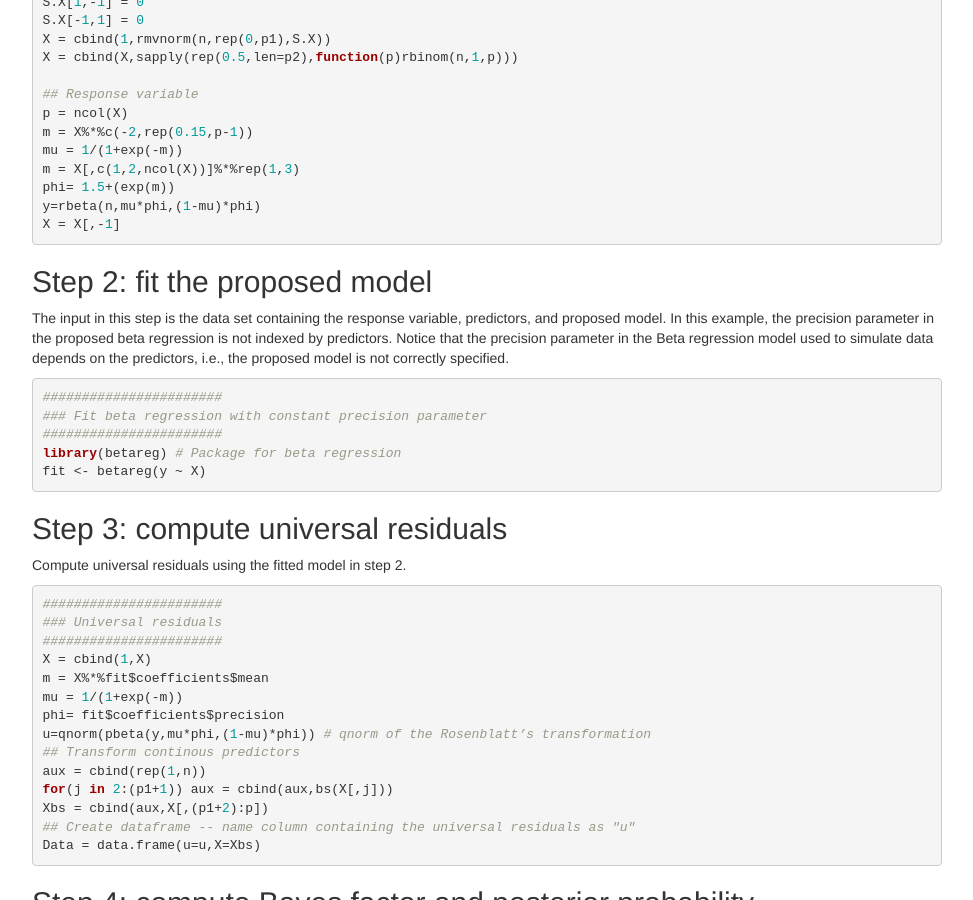
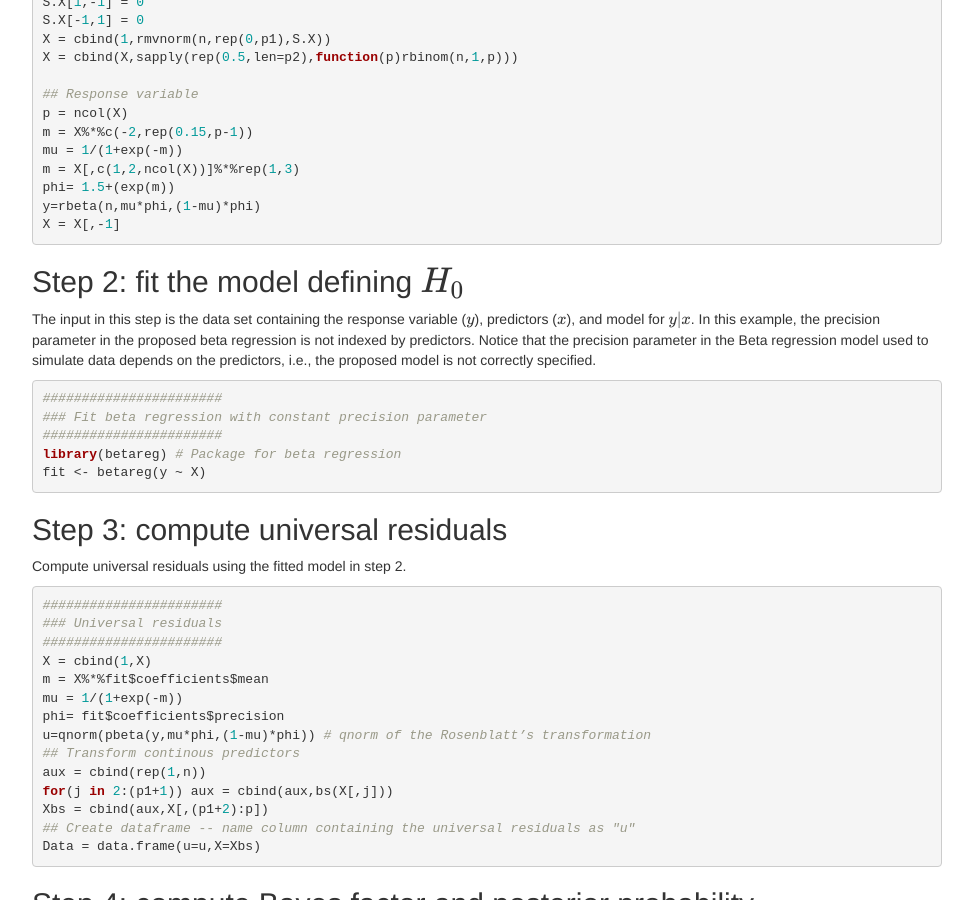
Before and after one commit to anfebar/anfebar.github.io, a Jekyll site: the page Software/BayesianGOFRegression/Bayesian-goodness-of-fit-testing-for-regression.html, which Jekyll copies as it is, in a window 1280 px wide and 900 px high, scrolled down 880 px. Shown: the whole window, without its empty margins (153-1126 px from the left). Built offline with Jekyll 4.4.1, drawn with Linux system fonts in a browser that asks for light colours; formulas are drawn with MathJax 3.

Commit message:
Update Bayesian-goodness-of-fit-testing-for-regression.html

```diff
--- a/Software/BayesianGOFRegression/Bayesian-goodness-of-fit-testing-for-regression.html
+++ b/Software/BayesianGOFRegression/Bayesian-goodness-of-fit-testing-for-regression.html
@@ -232,8 +232,8 @@ X = X[,-1]</code></pre>
 </div>
 </div>
 <div id="step-2-fit-the-proposed-model" class="section level2">
-<h2>Step 2: fit the proposed model</h2>
-<p>The input in this step is the data set containing the response variable, predictors, and proposed model. In this example, the precision parameter in the proposed beta regression is not indexed by predictors. Notice that the precision parameter in the Beta regression model used to simulate data depends on the predictors, i.e., the proposed model is not correctly specified.</p>
+<h2>Step 2: fit the model defining  <span class="math inline">\(H_0\)</span> </h2>
+<p>The input in this step is the data set containing the response variable (<span class="math inline">\(y\)</span>), predictors (<span class="math inline">\(x\)</span>), and model for  <span class="math inline">\(y|x\)</span>. In this example, the precision parameter in the proposed beta regression is not indexed by predictors. Notice that the precision parameter in the Beta regression model used to simulate data depends on the predictors, i.e., the proposed model is not correctly specified.</p>
 <pre class="r"><code>#######################
 ### Fit beta regression with constant precision parameter
 #######################
```
